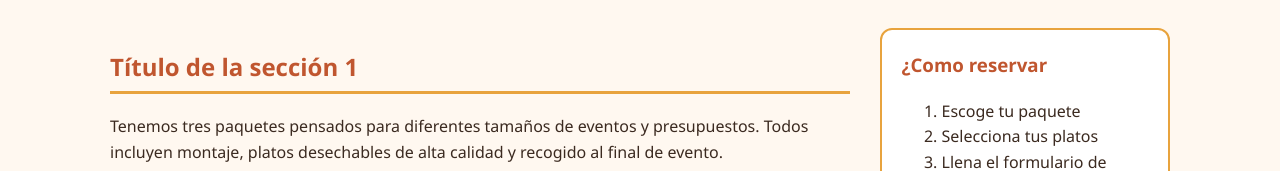
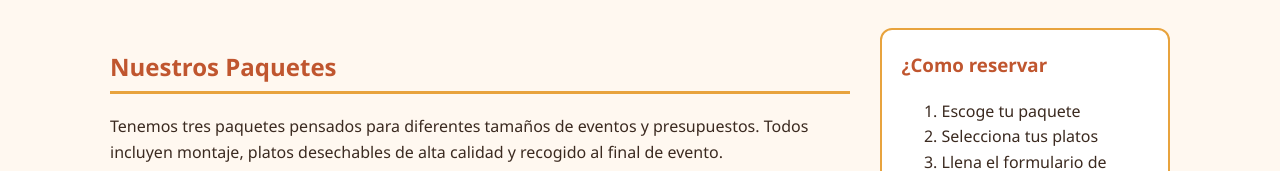
Before and after one commit to Cvalle17/cocinarte, a plain HTML site: page menu.html in a window 1280 px wide. Shown: the part 492-663 px from the top of the page. Drawn offline with Linux system fonts and the light colour scheme.

Commit message:
Update menu.html

```diff
--- a/menu.html
+++ b/menu.html
@@ -52,7 +52,7 @@
 
             <!-- Tópico 1 -->
             <section id="Paquetes">
-                <h2>Título de la sección 1</h2>
+                <h2>Nuestros Paquetes</h2>
                 <p>Tenemos tres paquetes pensados para diferentes tamaños de eventos y presupuestos. Todos incluyen montaje, platos desechables de alta calidad y recogido al final de evento.</p>
 
                 <table>
```
